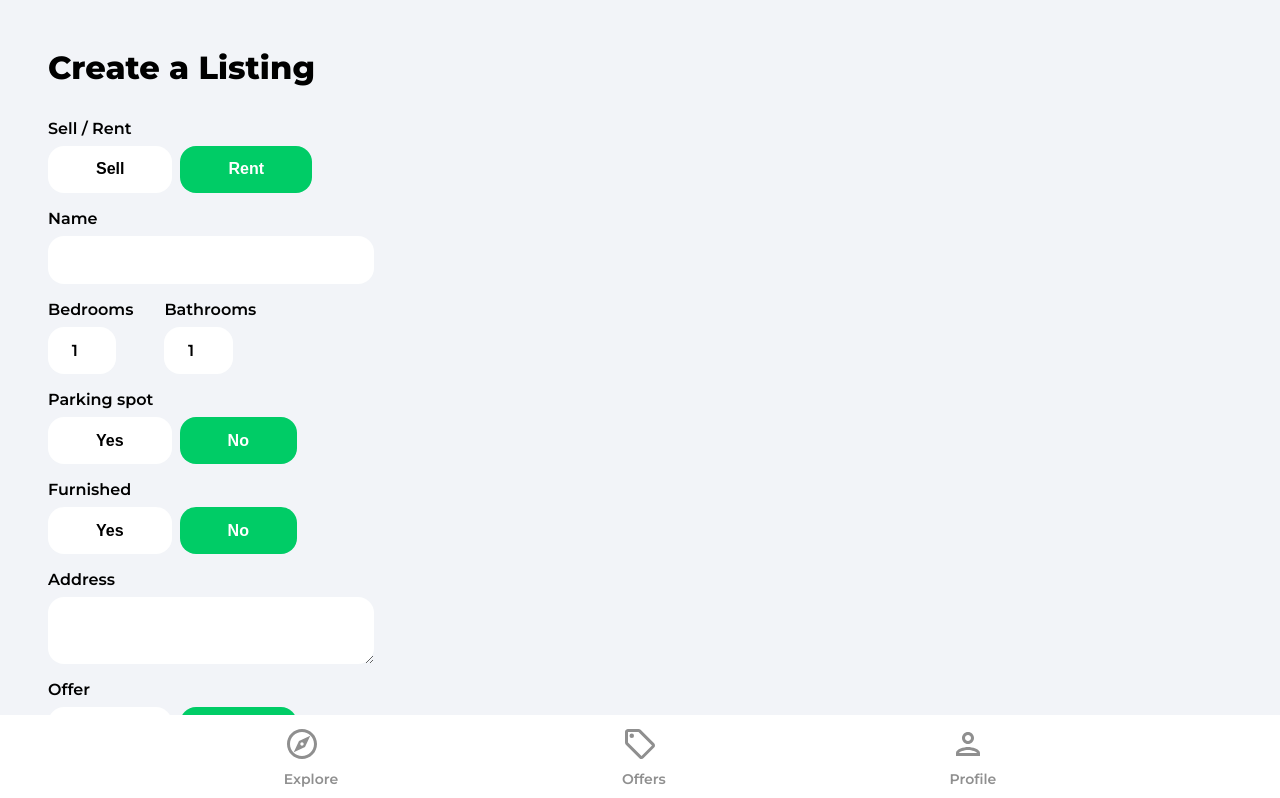
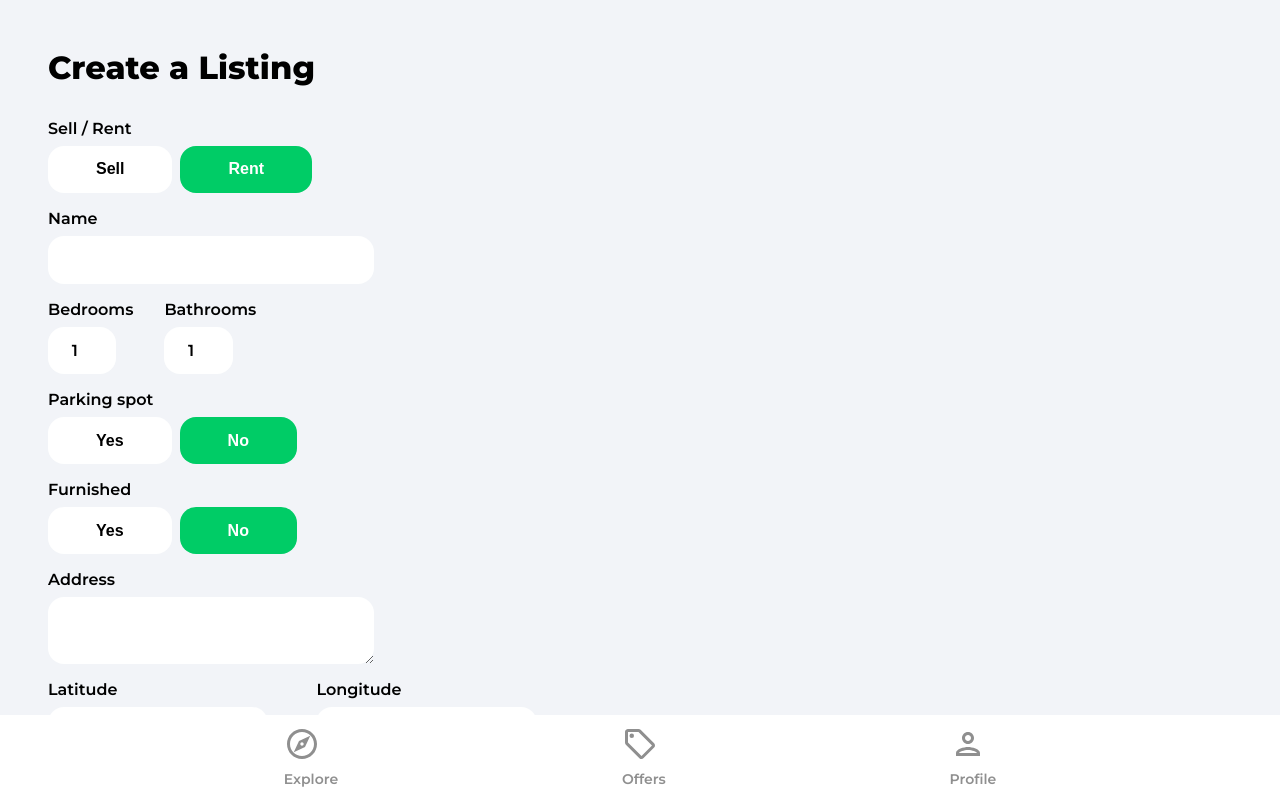
Before and after one commit to jankat11/House-Marketplace, a React (Create React App) app: page /create-listing in a window 1280 px wide. Shown: the top 798 px of the page. Built offline with nearby package versions, Linux system fonts and the light colour scheme; no server answers; sample sign-in values are in the browser's storage.

Commit message:
map api remove

```diff
--- a/src/pages/CreateListing.jsx
+++ b/src/pages/CreateListing.jsx
@@ -15,7 +15,7 @@ import Spinner from '../components/Spinner'
 
 function CreateListing() {
   // eslint-disable-next-line
-  const [geolocationEnabled, setGeolocationEnabled] = useState(true)
+  const [geolocationEnabled, setGeolocationEnabled] = useState(false)
   const [loading, setLoading] = useState(false)
   const [formData, setFormData] = useState({
     type: 'rent',
```
